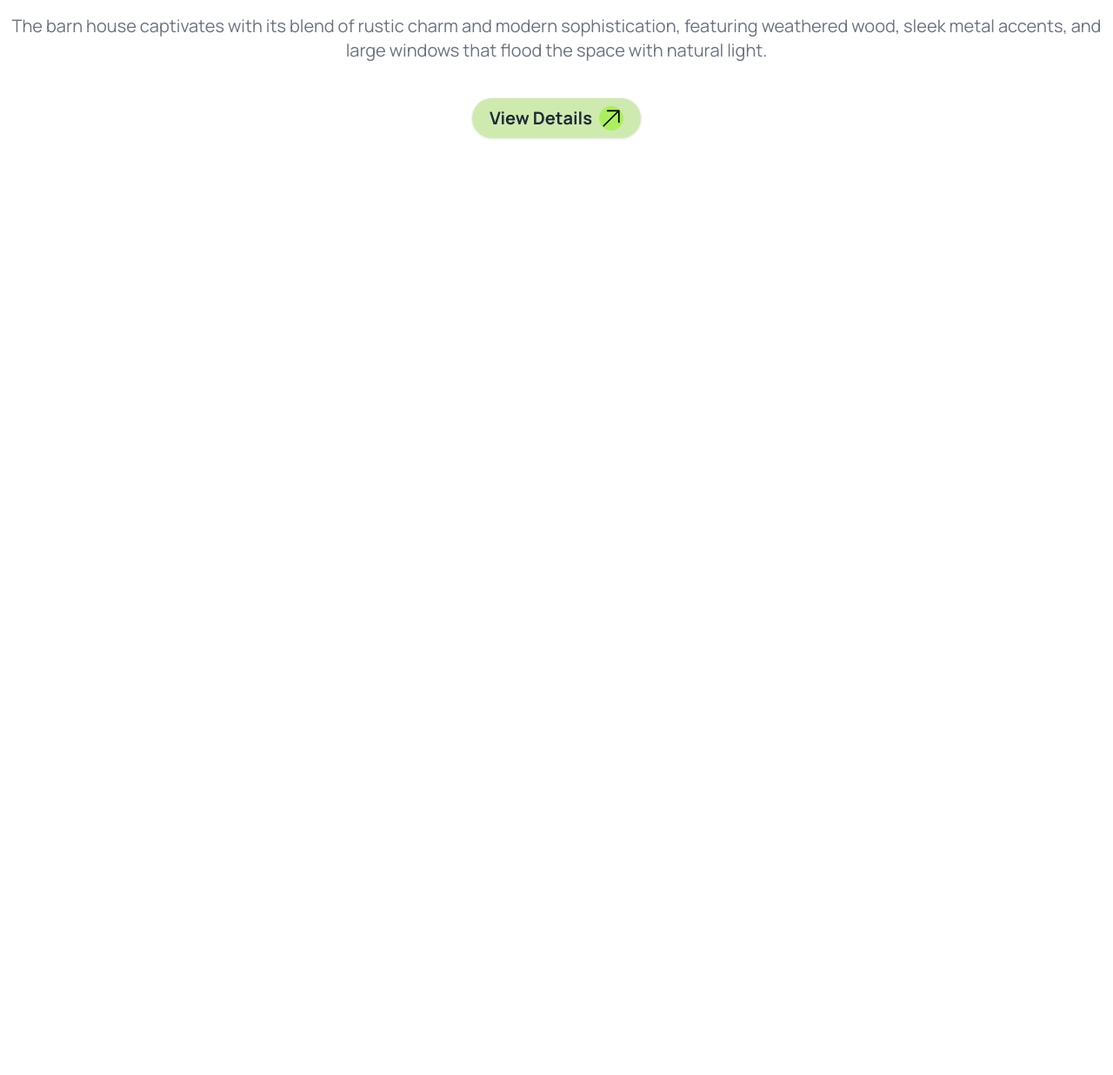
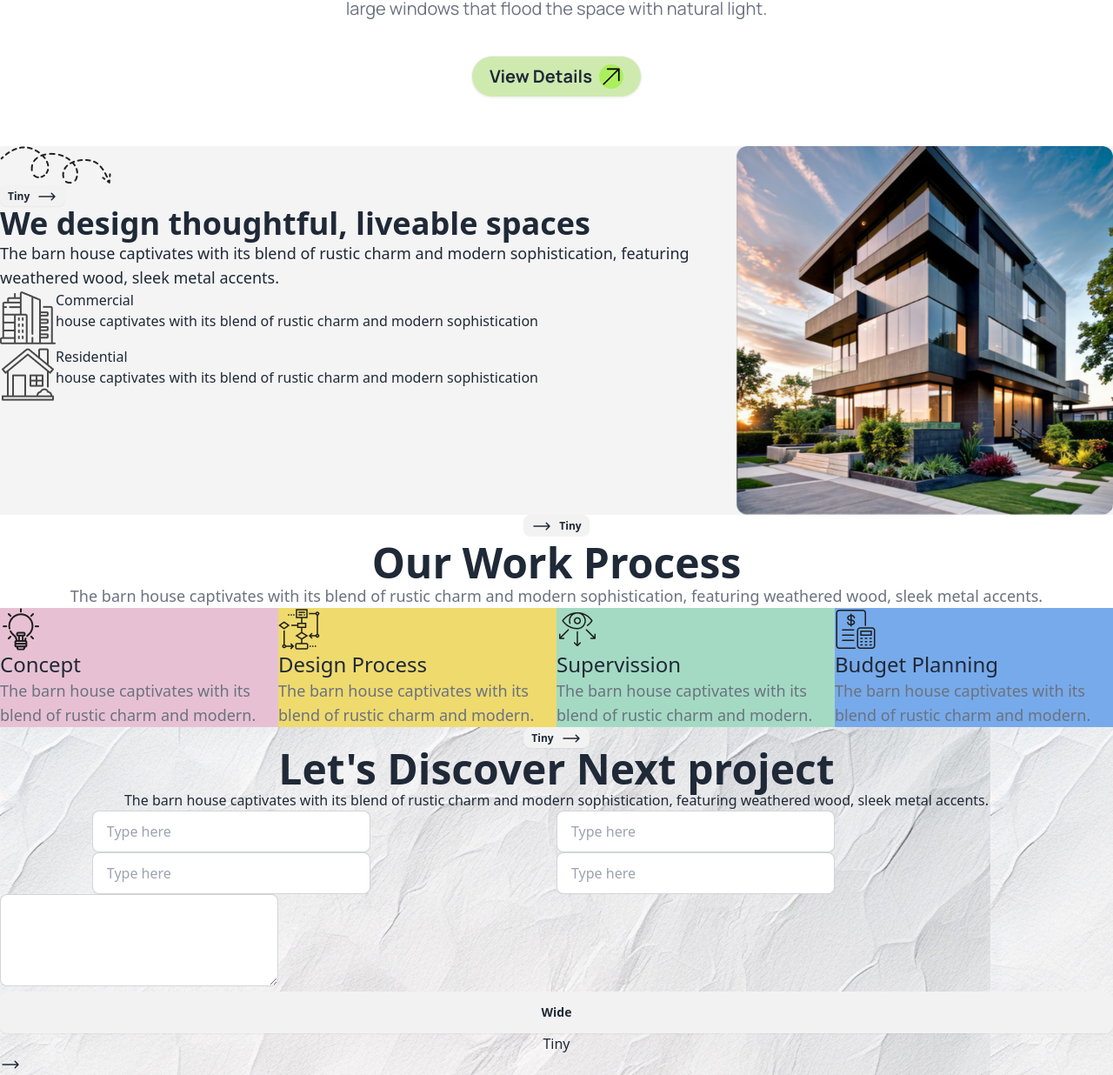
Before and after one commit to ZiayulHaqueRahim/Assignment3_B10, a plain HTML site: page index.html in a window 1280 px wide. Shown: the part 798-2034 px from the top of the page at 87% size. Before the commit the page ends 1014 px from the top, so only its background shows below. Drawn offline with nearby package versions, Linux system fonts and the light colour scheme; a web font is replaced by a local one.

Commit message:
completed banner section

```diff
--- a/index.html
+++ b/index.html
@@ -22,8 +22,11 @@
                 clifford: '#da373d',
                 'primary-bg': '#1E1E1E',
                 'btn-clr': '#ABEF5F',
+                'main-bg': '#F4F4F4',
                 'footer-bg-clr': '#1C1C1C',
-
+                backgroundImage: {
+                  'bg-img': "url('assets/bg.jpg')",
+                }
               }
             }
           }
@@ -32,6 +35,9 @@
     <style>
         .font-manrope{
             font-family: "Manrope", sans-serif;
+        }
+        .format{
+          background-image: url(assets/bg.jpg);
         }
     </style>
 
@@ -84,8 +90,8 @@
                       </svg>
                     </div>
                 </div>
-                <div class="flex flex-row ">
-                  <ul class="menu menu-horizontal  flex justify-start px-1">
+                <div class="flex">
+                  <ul class="menu menu-horizontal  flex  flex-row justify-center px-1">
                     <li><a class="text-footer-bg-clr hidden md:block font-bold">Home</a></li>
                     <li><a class="text-gray-500 hidden md:block">Services</a></li>
                     <li><a class="text-gray-500 hidden md:block">Portfolio</a></li>
@@ -93,7 +99,7 @@
                     <li><a class="text-gray-500 hidden md:block">Contact us</a></li>
                   </ul>
                 </div>
-                <div class="navbar-end flex flex-row sm:flex-row justify-start  text-center hidden md:block items-center gap-2">
+                <div class="navbar-end flex flex-row sm:flex-row sm:justify-end  justify-start text-center hidden md:block items-center gap-2">
 
                   <div>
                     <svg width="48.015961" height="48.016113" viewBox="0 0 48.016 48.0161" fill="none" xmlns="http://www.w3.org/2000/svg" xmlns:xlink="http://www.w3.org/1999/xlink">
@@ -130,43 +136,25 @@
                       </svg>
                       </a>
                     </div>
-                  <div>
-                    <svg width="48.015991" height="48.016113" viewBox="0 0 48.016 48.0161" fill="none" xmlns="http://www.w3.org/2000/svg" xmlns:xlink="http://www.w3.org/1999/xlink">
-                      <desc>
-                          Created with Pixso.
-                      </desc>
-                      <defs>
-                        <clipPath id="clip1_4004">
-                          <rect id="Frame" rx="-0.500000" width="23.000000" height="23.000000" transform="translate(12.507996 12.507812)" fill="white" fill-opacity="0"/>
-                        </clipPath>
-                      </defs>
-                      <rect id="Frame 6" rx="23.500000" width="47.000000" height="47.000000" transform="translate(0.515991 0.500000) rotate(0.019056)" fill="#FFFFFF" fill-opacity="1.000000"/>
-                      <rect id="Frame" rx="-0.500000" width="23.000000" height="23.000000" transform="translate(12.507996 12.507812)" fill="#FFFFFF" fill-opacity="0"/>
-                      <g clip-path="url(#clip1_4004)">
-                        <path id="Vector" d="M15.75 18.75L32.25 18.75M15.75 24L32.25 24M15.75 29.25L32.25 29.25" stroke="#737373" stroke-opacity="1.000000" stroke-width="1.500000" stroke-linejoin="round" stroke-linecap="round"/>
-                      </g>
-                      <rect id="Frame 6" rx="23.500000" width="47.000000" height="47.000000" transform="translate(0.515991 0.500000) rotate(0.019056)" stroke="#E9E9E9" stroke-opacity="1.000000" stroke-width="1.000000"/>
-                    </svg>
-
-                  </div>
 
                   </div>
               </div>
             </nav>
         </nav>
+        <section>
           <section class="banner flex flex-col gap-10 items-center justify-center text-center my-14">
             <div>
-            <img src="assets/banner.png">
+              <img class="text-center" src="assets/banner.png">
             </div>
             <div>
-            <h1 class="text-6xl font-extrabold">A barn house of this design has a striking appearance</h1>
+              <h1 class=" sm:pl-5 text-center text-4xl md:text-6xl font-extrabold">A barn house of this design has a striking appearance</h1>
             </div>
             <div>
-            <p class="text-xl text-gray-500">The barn house captivates with its blend of rustic charm and modern sophistication, featuring weathered wood,
+              <p class=" text-lg text-center md:text-xl text-gray-500">The barn house captivates with its blend of rustic charm and modern sophistication, featuring weathered wood,
                 sleek metal accents, and large windows that flood the space with natural light.</p>
             </div>
             <div>
-            <a class="btn bg-[#cfeaaf] rounded-full font-bold text-back text-xl px-5 py-2">View Details<svg xmlns="http://www.w3.org/2000/svg" fill="#ABEF5F" viewBox="0 0 24 24" stroke-width="1.5" stroke="black" class="size-7 rounded-full bg-[#ABEF5F]  font-bold">
+              <a class="btn bg-[#cfeaaf] rounded-full font-bold text-back text-xl px-20 md:px-5 py-2">View Details<svg xmlns="http://www.w3.org/2000/svg" fill="#ABEF5F" viewBox="0 0 24 24" stroke-width="1.5" stroke="black" class="size-7 sm:block max-w-full md:max-w-fit rounded-full bg-[#ABEF5F]  font-bold">
                 <path stroke-linecap="round" stroke-linejoin="round" d="m4.5 19.5 15-15m0 0H8.25m11.25 0v11.25" />
               </svg>
               </a>
@@ -175,19 +163,142 @@
           </section>
       </header>
       <main>
-        <section class="design">
+        <section class="bg-main-bg">
+          <section class="md:container mx-auto  flex flex-row">
+            <div class="flex flex-col">
+
+              <div class="flex  flex-col">
+                <div>
+                  <img src="assets/Vector.png">
+                </div>
+                <div>
+                  <button class="btn btn-xs">Tiny<svg xmlns="http://www.w3.org/2000/svg" fill="none" viewBox="0 0 24 24" stroke-width="1.5" stroke="currentColor" class="size-6">
+                    <path stroke-linecap="round" stroke-linejoin="round" d="M17.25 8.25 21 12m0 0-3.75 3.75M21 12H3" />
+                  </svg>
+                  </button>
+                </div>
+                <div>
+                  <h1 class="font-bold text-4xl">We design thoughtful, liveable spaces</h1>
+
+                </div>
+                <div>
+                  <p class="text-lg text-gray500">The barn house captivates with its blend of rustic charm and
+                    modern sophistication, featuring weathered wood, sleek metal accents.</p>
+                </div>
+              </div>
+              <div class="flex flex-row">
+                <div>
+                  <img src="assets/commercial.png">
+                </div>
+                <div>
+                  <h3>Commercial</h3>
+                  <p> house captivates with its blend of rustic charm and
+                    modern sophistication</p>
+                </div>
+
+              </div>
+              <div class="flex flex-row">
+                <div>
+                  <img src="assets/residential.png">
+                </div>
+                <div>
+                  <h3>Residential</h3>
+                  <p> house captivates with its blend of rustic charm and
+                    modern sophistication</p>
+                </div>
+
+              </div>
+
+            </div>
+            <div>
+              <img src="assets/Rectangle.png">
+            </div>
 
           </section>
-        <section class="process">
-
+        </section>
+        <section class="process flex flex-col md:container mx-auto">
+          <div class="flex flex-col justify-center items-center text-center">
+            <div>
+              <button class="btn btn-xs"><svg xmlns="http://www.w3.org/2000/svg" fill="none" viewBox="0 0 24 24" stroke-width="1.5" stroke="currentColor" class="size-6">
+                <path stroke-linecap="round" stroke-linejoin="round" d="M17.25 8.25 21 12m0 0-3.75 3.75M21 12H3" /></svg>Tiny</button>
+            </div>
+            <div>
+              <h1 class="text-5xl font-extrabold ">Our Work Process</h1>
+            </div>
+            <div>
+              <p class="text-lg text-gray-500"> The barn house captivates with its blend of rustic charm
+                and modern sophistication, featuring weathered wood, sleek metal accents.</p>
+            </div>
+          </div>
+          <div class="flex flex-row">
+            <div class="flex flex-col bg-[#E7C1D3]">
+              <div>
+                <img src="assets/concept.png">
+              </div>
+              <h4 class="text-extrabold text-2xl">Concept </h4>
+              <p class="text-gray-500 text-lg">The barn house captivates with its blend of rustic charm and modern. </p>
+            </div>
+            <div class="flex flex-col bg-[#EFDA6E]">
+              <div>
+                <img src="assets/flow-chart.png">
+              </div>
+              <h4 class="text-extrabold text-2xl">Design Process</h4>
+              <p class="text-gray-500 text-lg">The barn house captivates with its blend of rustic charm and modern. </p>
+            </div>
+            <div class="flex flex-col bg-[#A4DAC3]">
+              <div>
+                <img src="assets/vision.png">
+              </div>
+              <h4 class="text-extrabold text-2xl">Supervission </h4>
+              <p class="text-gray-500 text-lg">The barn house captivates with its blend of rustic charm and modern. </p>
+            </div>
+            <div class="flex flex-col bg-[#77AAEA]">
+              <div>
+                <img src="assets/budget-planning.png">
+              </div>
+              <h4 class="text-extrabold text-2xl">Budget Planning </h4>
+              <p class="text-gray-500 text-lg">The barn house captivates with its blend of rustic charm and modern. </p>
+            </div>
+          </div>
         </section>
     </main>
     <section class="portfolio">
 
     </section>
     <footer>
-        <div class="form">
-
+        <div class="format bg-img  flex flex-col">
+          <div class="flex flex-col justify-center items-center">
+            <button class="btn btn-xs">Tiny<svg xmlns="http://www.w3.org/2000/svg" fill="none" viewBox="0 0 24 24" stroke-width="1.5" stroke="currentColor" class="size-6">
+              <path stroke-linecap="round" stroke-linejoin="round" d="M17.25 8.25 21 12m0 0-3.75 3.75M21 12H3" />
+            </svg>
+            </button>
+            <h1 class="text-5xl font-extrabold">Let's Discover Next project</h1>
+            <p>The barn house captivates with its blend of rustic charm and modern
+              sophistication, featuring weathered wood, sleek metal accents.
+            </p>
+          </div>
+          <div class="flex flex-row justify-center items-center">
+            <div>
+              <input type="text" placeholder="Type here" class="input input-bordered w-full max-w-xs" />
+              <input type="text" placeholder="Type here" class="input input-bordered w-full max-w-xs" />
+            </div>
+            <div>
+              <input type="text" placeholder="Type here" class="input input-bordered w-full max-w-xs" />
+              <input type="text" placeholder="Type here" class="input input-bordered w-full max-w-xs" />
+            </div>
+          </div>
+          <div>
+            <textarea
+                      placeholder="Bio"
+                      class="textarea textarea-bordered textarea-lg w-full text-center  max-w-xs">
+            </textarea>
+          </div>
+          <div class="text-center">
+            <button class="btn btn-block ">Wide</button>Tiny<svg xmlns="http://www.w3.org/2000/svg" fill="none" viewBox="0 0 24 24" stroke-width="1.5" stroke="currentColor" class="size-6 max-w-500px">
+              <path stroke-linecap="round" stroke-linejoin="round" d="M17.25 8.25 21 12m0 0-3.75 3.75M21 12H3" />
+            </svg>
+            </button>
+          </div>
         </div>
         <div class="contact">
 
```
Lines whose indentation alone changed are shown as unchanged.
